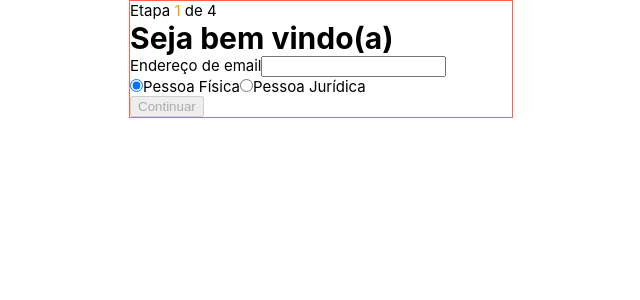
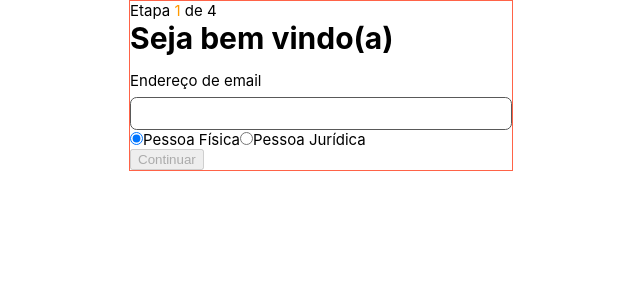
Before and after one commit to joaosantoz/vue-express-login-page, a Vue app: page / in a window 1280 px wide. Shown: the top 300 px of the page, without its empty margins (319-959 px from the left). Built offline with nearby package versions, Linux system fonts and the light colour scheme.

Commit message:
feat: creating the visual of form input

```diff
--- a/src/components/form-input/FormInput.vue
+++ b/src/components/form-input/FormInput.vue
@@ -5,7 +5,6 @@ import { requiredValidator } from '@/validation/validators/requiredValidator';
 const props = defineProps({
   fieldOptions: {
     type: Object,
-    default: null,
     required: true,
   },
 });
@@ -18,10 +17,35 @@ const validateInputContent = () => {
 </script>
 
 <template>
-  <label>{{ fieldOptions.title }}</label>
-  <input
-    type="text"
-    v-model="fieldOptions.content"
-    @input="validateInputContent()"
-  >
+  <div class="form-input-wrapper">
+    <label class="input-title">{{ fieldOptions.title }}</label>
+    <input
+      class="form-input"
+      type="text"
+      v-model="fieldOptions.content"
+      @input="validateInputContent()"
+    >
+  </div>
 </template>
+
+<style lang="scss" scoped>
+.form-input-wrapper {
+  display: flex;
+  align-items: center;
+  flex-wrap: wrap;
+  margin-top: 1em;
+
+  .input-title {
+    width: 100%;
+  }
+
+  .form-input {
+    margin-top: 0.5em;
+    width: 100%;
+    height: 2.5em;
+    border: 1px solid $color-grey;
+    border-radius: 0.5em;
+    padding: 0.25em;
+  }
+}
+</style>
```
